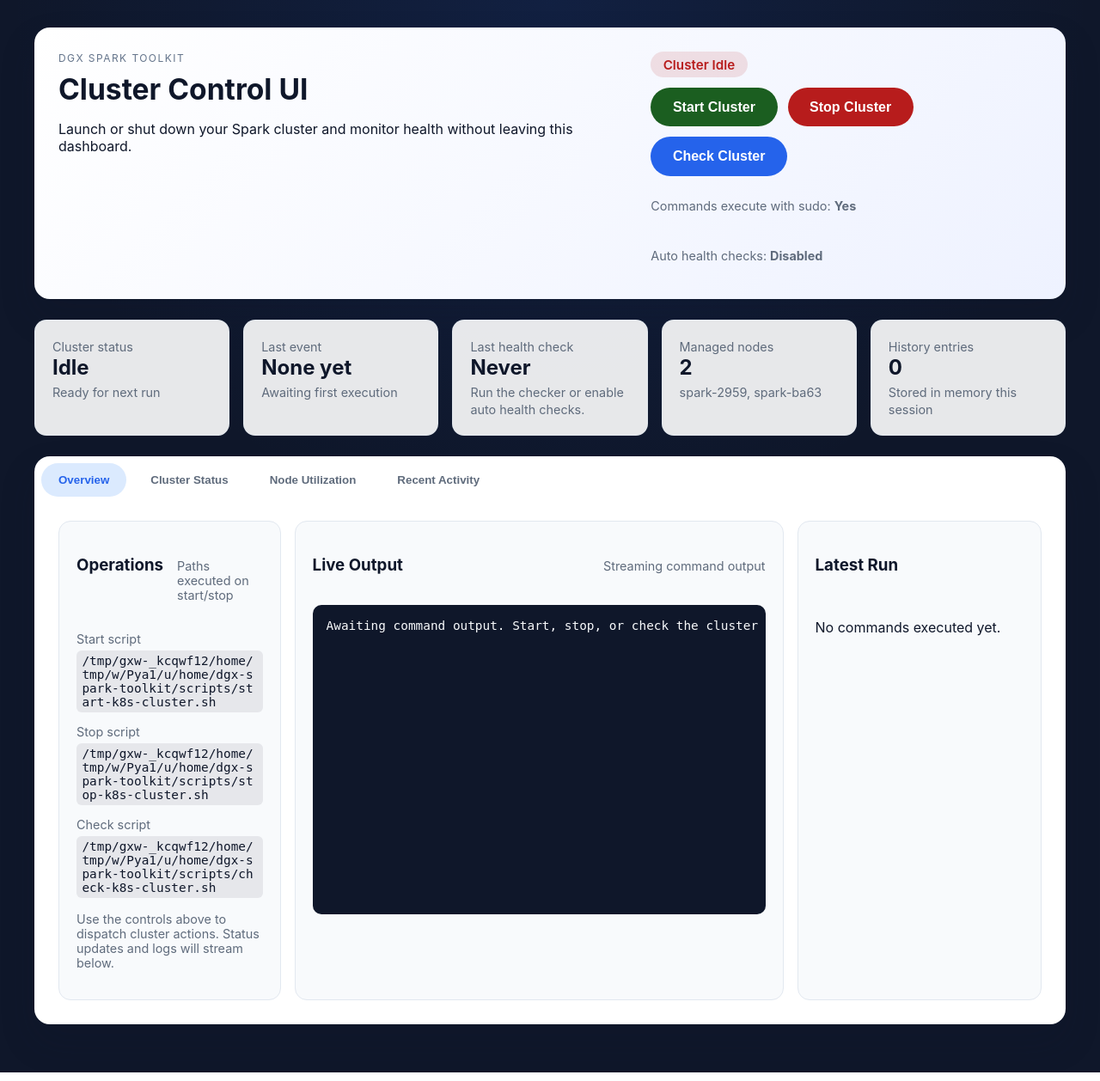
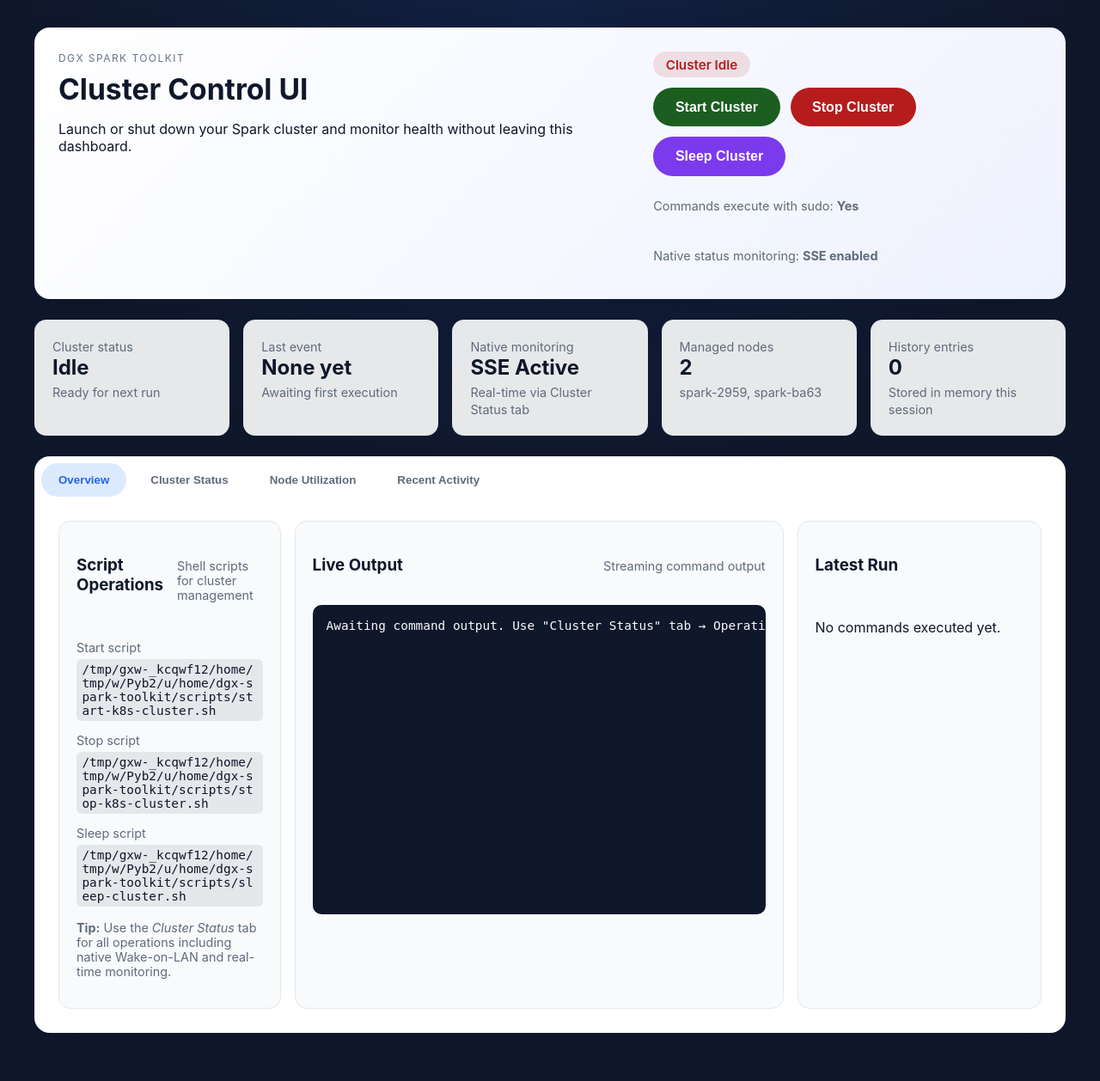
Before and after one commit to dorangao/dgx-spark-toolkit, a Flask app: page / in a window 1280 px wide. Shown: the whole page at 86% size. Run offline with Flask 3, Linux system fonts and the light colour scheme; data that the repository does not hold is empty.

Commit message:
refactor(ops): migrate from script-based to native operations
Power Management:
- Keep start/stop/sleep as script-based (complex, need sudo)
- Remove check script (replaced by native cluster status monitoring)
- Add native Wake-on-LAN implementation using Python sockets
- Add /wake endpoint with target selection (all, control, worker)
- Add /wake/status endpoint to check node reachability

UI Updates:
- Update Cluster Status tab operations panel:
  - Power Management (Scripts): Start, Stop, Sleep
  - Wake (Native WoL): Wake All, spark-2959, spark-ba63 buttons
  - Quick Actions: Refresh Status, Help
- Update header: replace Check Cluster with Sleep Cluster
- Update stats cards: replace 'Last health check' with 'Native monitoring'
- Update Overview tab to reference new Cluster Status operations

Backend Cleanup:
- Remove CHECK_SCRIPT and WAKE_SCRIPT from script paths
- Update _resolve_action() to only handle start/stop/sleep
- Add WOL_NODES config for MAC addresses and IPs

```diff
--- a/cluster-control-ui/app.py
+++ b/cluster-control-ui/app.py
@@ -4,6 +4,8 @@ import concurrent.futures
 import json
 import os
 import re
+import socket
+import struct
 import subprocess
 import threading
 from datetime import datetime
@@ -41,10 +43,21 @@ def _bool_env(name: str, default: bool) -> bool:
 
 START_SCRIPT = Path(os.environ.get("K8S_START_SCRIPT", "~/dgx-spark-toolkit/scripts/start-k8s-cluster.sh")).expanduser()
 STOP_SCRIPT = Path(os.environ.get("K8S_STOP_SCRIPT", "~/dgx-spark-toolkit/scripts/stop-k8s-cluster.sh")).expanduser()
-CHECK_SCRIPT = Path(os.environ.get("K8S_CHECK_SCRIPT", "~/dgx-spark-toolkit/scripts/check-k8s-cluster.sh")).expanduser()
 SLEEP_SCRIPT = Path(os.environ.get("K8S_SLEEP_SCRIPT", "~/dgx-spark-toolkit/scripts/sleep-cluster.sh")).expanduser()
-WAKE_SCRIPT = Path(os.environ.get("K8S_WAKE_SCRIPT", "~/dgx-spark-toolkit/scripts/wake-cluster.sh")).expanduser()
 USE_SUDO = os.environ.get("K8S_UI_USE_SUDO", "1") not in {"0", "false", "False"}
+
+# Wake-on-LAN configuration (native implementation)
+WOL_NODES = {
+    "spark-2959": {
+        "mac": os.environ.get("WOL_SPARK_2959_MAC", "4c:bb:47:2e:29:59"),
+        "ip": os.environ.get("WOL_SPARK_2959_IP", "192.168.86.38"),
+    },
+    "spark-ba63": {
+        "mac": os.environ.get("WOL_SPARK_BA63_MAC", "4c:bb:47:2c:ba:63"),
+        "ip": os.environ.get("WOL_SPARK_BA63_IP", "192.168.86.39"),
+    },
+}
+WOL_BROADCAST = os.environ.get("WOL_BROADCAST", "192.168.86.255")
 MAX_HISTORY = _int_env("K8S_UI_HISTORY", 10)
 HOST_LIST = [
     host.strip()
@@ -326,30 +339,26 @@ def index():
         "index.html",
         history=RUN_HISTORY,
         latest_run=RUN_HISTORY[0] if RUN_HISTORY else None,
-        latest_action=_latest_entry({"Start", "Stop"}),
-        latest_check=_latest_entry({"Check"}),
+        latest_action=_latest_entry({"Start", "Stop", "Sleep"}),
         start_script=str(START_SCRIPT),
         stop_script=str(STOP_SCRIPT),
-        check_script=str(CHECK_SCRIPT),
+        sleep_script=str(SLEEP_SCRIPT),
         use_sudo=USE_SUDO,
         running=RUN_STATE["running"],
         status_hosts=HOST_LIST,
         tracking_default=TRACKING_DEFAULT,
-        auto_check_seconds=AUTO_CHECK_SECONDS,
+        wol_nodes=WOL_NODES,
     )
 
 
 def _resolve_action(action: str):
+    """Resolve script-based actions (start, stop, sleep only)."""
     if action == "start":
         return "Start", START_SCRIPT
     if action == "stop":
         return "Stop", STOP_SCRIPT
-    if action == "check":
-        return "Check", CHECK_SCRIPT
     if action == "sleep":
         return "Sleep", SLEEP_SCRIPT
-    if action == "wake":
-        return "Wake", WAKE_SCRIPT
     raise ValueError("Unknown action")
 
 
@@ -659,6 +668,117 @@ def delete_pod(namespace: str, name: str):
     return jsonify({"success": ok, "message": output})
 
 
+# --------------------------------------------------------------------------
+# Native Wake-on-LAN Implementation
+# --------------------------------------------------------------------------
+
+def _send_wol_packet(mac_address: str, broadcast: str = None) -> tuple[bool, str]:
+    """Send a Wake-on-LAN magic packet to the specified MAC address."""
+    broadcast = broadcast or WOL_BROADCAST
+
+    # Parse MAC address
+    mac_address = mac_address.replace(":", "").replace("-", "").upper()
+    if len(mac_address) != 12:
+        return False, f"Invalid MAC address format: {mac_address}"
+
+    try:
+        mac_bytes = bytes.fromhex(mac_address)
+    except ValueError:
+        return False, f"Invalid MAC address: {mac_address}"
+
+    # Build magic packet: 6 bytes of 0xFF followed by MAC address repeated 16 times
+    magic_packet = b'\xff' * 6 + mac_bytes * 16
+
+    try:
+        # Send via UDP broadcast
+        sock = socket.socket(socket.AF_INET, socket.SOCK_DGRAM)
+        sock.setsockopt(socket.SOL_SOCKET, socket.SO_BROADCAST, 1)
+        sock.sendto(magic_packet, (broadcast, 9))
+        sock.close()
+        return True, f"WoL packet sent to {':'.join(mac_address[i:i+2] for i in range(0, 12, 2))}"
+    except Exception as exc:
+        return False, f"Failed to send WoL packet: {exc}"
+
+
+def _check_host_reachable(ip: str, timeout: int = 2) -> bool:
+    """Check if a host is reachable via ping."""
+    try:
+        result = subprocess.run(
+            ["ping", "-c", "1", "-W", str(timeout), ip],
+            capture_output=True,
+            timeout=timeout + 1,
+        )
+        return result.returncode == 0
+    except Exception:
+        return False
+
+
+@app.route("/wake", methods=["POST"])
+def wake_cluster():
+    """Wake cluster nodes using native Wake-on-LAN."""
+    from flask import request
+    data = request.get_json() or {}
+    target = data.get("target", "all")  # "all", "control", "worker", or specific node name
+
+    results = []
+    nodes_to_wake = []
+
+    if target == "all":
+        nodes_to_wake = list(WOL_NODES.keys())
+    elif target == "control":
+        nodes_to_wake = ["spark-2959"]
+    elif target == "worker":
+        nodes_to_wake = ["spark-ba63"]
+    elif target in WOL_NODES:
+        nodes_to_wake = [target]
+    else:
+        return jsonify({"success": False, "message": f"Unknown target: {target}", "results": []})
+
+    # Wake control plane first (if included)
+    if "spark-2959" in nodes_to_wake:
+        node_info = WOL_NODES["spark-2959"]
+        ok, msg = _send_wol_packet(node_info["mac"])
+        results.append({
+            "node": "spark-2959",
+            "mac": node_info["mac"],
+            "success": ok,
+            "message": msg,
+        })
+
+    # Then wake worker
+    if "spark-ba63" in nodes_to_wake:
+        node_info = WOL_NODES["spark-ba63"]
+        ok, msg = _send_wol_packet(node_info["mac"])
+        results.append({
+            "node": "spark-ba63",
+            "mac": node_info["mac"],
+            "success": ok,
+            "message": msg,
+        })
+
+    all_success = all(r["success"] for r in results)
+    return jsonify({
+        "success": all_success,
+        "message": "Wake-on-LAN packets sent" if all_success else "Some WoL packets failed",
+        "results": results,
+    })
+
+
+@app.route("/wake/status", methods=["GET"])
+def wake_status():
+    """Check the wake status of cluster nodes."""
+    status = {}
+    for node_name, node_info in WOL_NODES.items():
+        reachable = _check_host_reachable(node_info["ip"])
+        status[node_name] = {
+            "ip": node_info["ip"],
+            "mac": node_info["mac"],
+            "reachable": reachable,
+            "status": "online" if reachable else "offline",
+        }
+    return jsonify(status)
+
+
 @app.route("/cluster-status-stream", methods=["GET"])
 def cluster_status_stream():
     """SSE endpoint for real-time cluster status streaming."""
--- a/cluster-control-ui/templates/index.html
+++ b/cluster-control-ui/templates/index.html
@@ -845,10 +845,10 @@
         <div class="actions">
           <button class="start action-btn" data-action="start" {% if running %}disabled{% endif %}>Start Cluster</button>
           <button class="stop action-btn" data-action="stop" {% if running %}disabled{% endif %}>Stop Cluster</button>
-          <button class="check action-btn" data-action="check">Check Cluster</button>
+          <button class="sleep action-btn" data-action="sleep" {% if running %}disabled{% endif %}>Sleep Cluster</button>
         </div>
         <p class="muted">Commands execute with sudo: <strong>{{ 'Yes' if use_sudo else 'No' }}</strong></p>
-        <p class="muted">Auto health checks: <strong>{{ (auto_check_seconds ~ 's interval') if auto_check_seconds else 'Disabled' }}</strong></p>
+        <p class="muted">Native status monitoring: <strong>SSE enabled</strong></p>
         {% if running %}
         <p class="muted"><strong>Command currently running: {{ history[0].label if history else 'in-progress' }}</strong></p>
         {% endif %}
@@ -884,15 +884,9 @@
         </small>
       </article>
       <article class="stat-card">
-        <small class="muted">Last health check</small>
-        {% if latest_check %}
-          {% set healthy = (latest_check.returncode == '0') %}
-          <strong>{{ 'Healthy' if healthy else 'Check failed' }}</strong>
-          <small class="muted">Completed {{ latest_check.finished }} (exit {{ latest_check.returncode }})</small>
-        {% else %}
-          <strong>Never</strong>
-          <small class="muted">Run the checker or enable auto health checks.</small>
-        {% endif %}
+        <small class="muted">Native monitoring</small>
+        <strong>SSE Active</strong>
+        <small class="muted">Real-time via Cluster Status tab</small>
       </article>
       <article class="stat-card">
         <small class="muted">Managed nodes</small>
@@ -920,8 +914,8 @@
         <div class="panel-grid overview-grid">
           <div class="panel-card fill-height">
             <div class="panel-head">
-              <h3>Operations</h3>
-              <span class="muted">Paths executed on start/stop</span>
+              <h3>Script Operations</h3>
+              <span class="muted">Shell scripts for cluster management</span>
             </div>
             <div class="panel-body">
               <div class="script-list">
@@ -934,14 +928,13 @@
                   <code>{{ stop_script }}</code>
                 </div>
                 <div>
-                  <span class="muted">Check script</span>
-                  <code>{{ check_script }}</code>
+                  <span class="muted">Sleep script</span>
+                  <code>{{ sleep_script }}</code>
                 </div>
               </div>
-              <p class="muted" style="margin-top:1rem;">Use the controls above to dispatch cluster actions. Status updates and logs will stream below.</p>
-              {% if auto_check_seconds %}
-                <p class="muted">Automatic cluster checks run every {{ auto_check_seconds }} seconds.</p>
-              {% endif %}
+              <p class="muted" style="margin-top:1rem;">
+                <strong>Tip:</strong> Use the <em>Cluster Status</em> tab for all operations including native Wake-on-LAN and real-time monitoring.
+              </p>
             </div>
           </div>
           <div class="panel-card fill-height" id="live-card">
@@ -950,7 +943,7 @@
               <span class="muted">Streaming command output</span>
             </div>
             <div class="panel-body">
-              <pre id="live-output">Awaiting command output. Start, stop, or check the cluster to stream logs.</pre>
+              <pre id="live-output">Awaiting command output. Use "Cluster Status" tab → Operations panel to run commands.</pre>
             </div>
           </div>
           <div class="panel-card fill-height">
@@ -958,17 +951,17 @@
               <h3>Latest Run</h3>
             </div>
             <div class="panel-body">
-              {% if latest %}
-                <p><strong>{{ latest.label }}</strong> exited with {{ latest.returncode }}.</p>
-                <p class="muted">{{ latest.started }} → {{ latest.finished }}</p>
-                <p class="muted"><em>{{ latest.command }}</em></p>
-                {% if latest.stdout %}
+              {% if latest_action %}
+                <p><strong>{{ latest_action.label }}</strong> exited with {{ latest_action.returncode }}.</p>
+                <p class="muted">{{ latest_action.started }} → {{ latest_action.finished }}</p>
+                <p class="muted"><em>{{ latest_action.command }}</em></p>
+                {% if latest_action.stdout %}
                   <h4>Output sample</h4>
-                  <pre>{{ latest.stdout|truncate(600, True) }}</pre>
+                  <pre>{{ latest_action.stdout|truncate(600, True) }}</pre>
                 {% endif %}
-                {% if latest.stderr %}
+                {% if latest_action.stderr %}
                   <h4>Errors</h4>
-                  <pre>{{ latest.stderr|truncate(400, True) }}</pre>
+                  <pre>{{ latest_action.stderr|truncate(400, True) }}</pre>
                 {% endif %}
               {% else %}
                 <p>No commands executed yet.</p>
@@ -984,42 +977,51 @@
           <h4><span class="icon">⚡</span> Cluster Operations</h4>
           <div class="ops-grid">
             <div class="ops-section">
-              <h5>Power Management</h5>
+              <h5>Power Management (Scripts)</h5>
               <div class="ops-buttons">
-                <button class="ops-btn success" onclick="runClusterAction('start')" id="ops-start">
+                <button class="ops-btn success" onclick="runClusterAction('start')" id="ops-start" title="Run start-k8s-cluster.sh">
                   ▶ Start
                 </button>
-                <button class="ops-btn danger" onclick="runClusterAction('stop')" id="ops-stop">
+                <button class="ops-btn danger" onclick="confirmAction('stop', 'Stop the cluster? This will drain nodes and stop kubelet.')" id="ops-stop" title="Run stop-k8s-cluster.sh">
                   ⏹ Stop
                 </button>
-                <button class="ops-btn purple" onclick="confirmAction('sleep', 'Suspend the cluster? This will put nodes into sleep mode.')" id="ops-sleep">
+                <button class="ops-btn purple" onclick="confirmAction('sleep', 'Suspend the cluster? This will put nodes into sleep mode.')" id="ops-sleep" title="Run sleep-cluster.sh">
                   🌙 Sleep
                 </button>
-                <button class="ops-btn warning" onclick="runClusterAction('wake')" id="ops-wake">
-                  ☀️ Wake
+              </div>
+              <p class="muted" style="margin: 0.5rem 0 0; font-size: 0.75rem;">
+                Start/Stop/Sleep run shell scripts via sudo
+              </p>
+            </div>
+            <div class="ops-section">
+              <h5>Wake (Native WoL)</h5>
+              <div class="ops-buttons">
+                <button class="ops-btn warning" onclick="wakeCluster('all')" id="ops-wake-all" title="Send Wake-on-LAN to all nodes">
+                  ☀️ Wake All
+                </button>
+                <button class="ops-btn sm secondary" onclick="wakeCluster('control')" title="Wake control plane only">
+                  spark-2959
+                </button>
+                <button class="ops-btn sm secondary" onclick="wakeCluster('worker')" title="Wake worker only">
+                  spark-ba63
                 </button>
               </div>
-            </div>
-            <div class="ops-section">
-              <h5>Health & Diagnostics</h5>
-              <div class="ops-buttons">
-                <button class="ops-btn primary" onclick="runClusterAction('check')" id="ops-check">
-                  🔍 Health Check
-                </button>
-                <button class="ops-btn secondary" onclick="refreshClusterStatus()">
-                  🔄 Refresh Status
-                </button>
-              </div>
+              <p class="muted" style="margin: 0.5rem 0 0; font-size: 0.75rem;">
+                Native Python Wake-on-LAN (no sudo needed)
+              </p>
             </div>
             <div class="ops-section">
               <h5>Quick Actions</h5>
               <div class="ops-buttons">
+                <button class="ops-btn primary" onclick="refreshClusterStatus()">
+                  🔄 Refresh Status
+                </button>
                 <button class="ops-btn secondary" onclick="showNodeActionsHelp()">
-                  📖 Node Actions
+                  📖 Help
                 </button>
               </div>
-              <p class="muted" style="margin: 0.5rem 0 0; font-size: 0.8rem;">
-                Click ⋮ on nodes below for cordon/drain options
+              <p class="muted" style="margin: 0.5rem 0 0; font-size: 0.75rem;">
+                Click ⋮ on nodes for cordon/drain options
               </p>
             </div>
           </div>
@@ -1994,6 +1996,55 @@
       showToast(`Error: ${err}`, 'error');
     }
   }
+
+  // Native Wake-on-LAN
+  async function wakeCluster(target = 'all') {
+    showToast(`Sending Wake-on-LAN to ${target}...`, 'info');
+    try {
+      const response = await fetch('/wake', {
+        method: 'POST',
+        headers: { 'Content-Type': 'application/json' },
+        body: JSON.stringify({ target }),
+      });
+      const data = await response.json();
+      if (data.success) {
+        const nodes = data.results.map(r => r.node).join(', ');
+        showToast(`Wake packets sent to: ${nodes}`, 'success');
+        // Check status after a delay
+        setTimeout(checkWakeStatus, 5000);
+      } else {
+        showToast(`Wake failed: ${data.message}`, 'error');
+      }
+    } catch (err) {
+      showToast(`Error: ${err}`, 'error');
+    }
+  }
+
+  async function checkWakeStatus() {
+    try {
+      const response = await fetch('/wake/status');
+      const data = await response.json();
+      let online = [];
+      let offline = [];
+      for (const [node, info] of Object.entries(data)) {
+        if (info.reachable) {
+          online.push(node);
+        } else {
+          offline.push(node);
+        }
+      }
+      if (online.length > 0) {
+        showToast(`Online: ${online.join(', ')}`, 'success');
+      }
+      if (offline.length > 0) {
+        showToast(`Still waking: ${offline.join(', ')}`, 'info');
+        // Check again after 10 seconds
+        setTimeout(checkWakeStatus, 10000);
+      }
+    } catch (err) {
+      console.error('Wake status check failed:', err);
+    }
+  }
 </script>
 
 <!-- Toast Container -->
```
